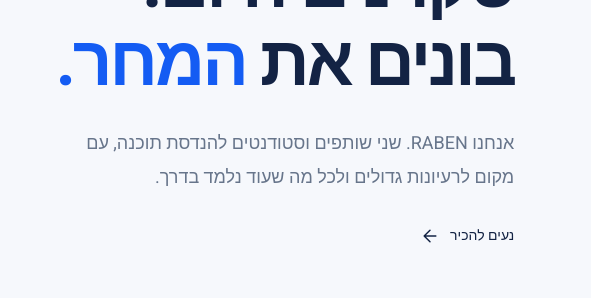
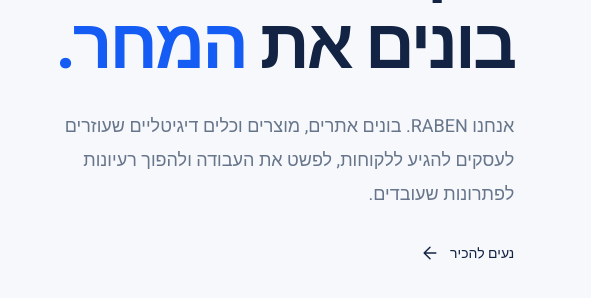
Before and after one commit to RABEN-raz-ben/raben-website, a plain HTML site: page dist/index.html in a window 1280 px wide. Shown: the part 365-663 px from the top of the page, 689-1280 px from the left. Drawn offline with Linux system fonts and the light colour scheme.

Commit message:
Align hero copy and page description with business-focused digital services

```diff
--- a/dist/index.html
+++ b/dist/index.html
@@ -1,11 +1,11 @@
 <!doctype html>
 <html lang="he" dir="rtl">
-<head><meta charset="utf-8"><meta name="viewport" content="width=device-width, initial-scale=1"><meta name="theme-color" content="#edf3fb"><meta name="description" content="RABEN — שני שותפים, סטודנטים להנדסת תוכנה. המקום לעשייה, לרעיונות ולדברים שעוד נבנה."><title>RABEN — בונים את מה שבא</title><link rel="stylesheet" href="styles.css"><script src="content.js" defer></script><script src="app.js" defer></script></head>
+<head><meta charset="utf-8"><meta name="viewport" content="width=device-width, initial-scale=1"><meta name="theme-color" content="#edf3fb"><meta name="description" content="RABEN — פיתוח אתרים, מוצרים וכלים דיגיטליים לעסקים. פתרונות שמחברים אתכם ללקוחות ומפשטים את העבודה."><title>RABEN — בונים את מה שבא</title><link rel="stylesheet" href="styles.css"><script src="content.js" defer></script><script src="app.js" defer></script></head>
 <body>
 <svg class="icon-definitions" xmlns="http://www.w3.org/2000/svg" aria-hidden="true" focusable="false"><defs><symbol id="icon-arrow-left" viewBox="0 0 24 24"><path d="m12 19-7-7 7-7M5 12h14"/></symbol><symbol id="icon-arrow-up" viewBox="0 0 24 24"><path d="m5 12 7-7 7 7M12 5v14"/></symbol><symbol id="icon-arrow-up-right" viewBox="0 0 24 24"><path d="M7 7h10v10M7 17 17 7"/></symbol><symbol id="icon-file-text" viewBox="0 0 24 24"><path d="M14 2H6a2 2 0 0 0-2 2v16a2 2 0 0 0 2 2h12a2 2 0 0 0 2-2V8zM14 2v6h6M8 13h8M8 17h6"/></symbol><symbol id="icon-asterisk" viewBox="0 0 24 24"><path d="M12 4v16M5.1 8l13.8 8M5.1 16 18.9 8"/></symbol></defs></svg>
 <header class="header"><a class="wordmark" href="#" aria-label="RABEN, דף הבית">RABEN<span></span></a><nav aria-label="ניווט ראשי"><a href="#about">מי אנחנו</a><a href="#projects">העשייה שלנו</a></nav><a class="nav-cta" href="#contact">יש לכם רעיון? <svg class="icon" width="20" height="20" viewBox="0 0 24 24" fill="none" stroke="currentColor" stroke-width="1.75" stroke-linecap="round" stroke-linejoin="round" aria-hidden="true" focusable="false"><use href="#icon-arrow-left"></use></svg></a></header>
 <main>
-<section class="hero"><div class="hero-copy"><h1>סקרנים היום.<br>בונים את <span>המחר.</span></h1><p>אנחנו RABEN. שני שותפים וסטודנטים להנדסת תוכנה, עם מקום לרעיונות גדולים ולכל מה שעוד נלמד בדרך.</p><div class="hero-actions"><a class="text-link" href="#about">נעים להכיר <svg class="icon" width="20" height="20" viewBox="0 0 24 24" fill="none" stroke="currentColor" stroke-width="1.75" stroke-linecap="round" stroke-linejoin="round" aria-hidden="true" focusable="false"><use href="#icon-arrow-left"></use></svg></a></div><div class="hero-note"><span>LEARN. BUILD. EVOLVE.</span><i></i><span>הסיפור שלנו רק מתחיל</span></div></div><div class="hero-art"><div class="orbital orbital-one"></div><div class="orbital orbital-two"></div><img src="assets/raben-logo.png" alt="הסמל של RABEN: רובוט מחייך לצד שתי דמויות בתוך לולאה כחולה" width="1254" height="1254"><div class="art-tag"><span class="status-dot"></span> ALWAYS IN THE MAKING</div><span class="art-index">01 / OUR NEXT CHAPTER</span></div></section>
+<section class="hero"><div class="hero-copy"><h1>סקרנים היום.<br>בונים את <span>המחר.</span></h1><p>אנחנו RABEN. בונים אתרים, מוצרים וכלים דיגיטליים שעוזרים לעסקים להגיע ללקוחות, לפשט את העבודה ולהפוך רעיונות לפתרונות שעובדים.</p><div class="hero-actions"><a class="text-link" href="#about">נעים להכיר <svg class="icon" width="20" height="20" viewBox="0 0 24 24" fill="none" stroke="currentColor" stroke-width="1.75" stroke-linecap="round" stroke-linejoin="round" aria-hidden="true" focusable="false"><use href="#icon-arrow-left"></use></svg></a></div><div class="hero-note"><span>LEARN. BUILD. EVOLVE.</span><i></i><span>הסיפור שלנו רק מתחיל</span></div></div><div class="hero-art"><div class="orbital orbital-one"></div><div class="orbital orbital-two"></div><img src="assets/raben-logo.png" alt="הסמל של RABEN: רובוט מחייך לצד שתי דמויות בתוך לולאה כחולה" width="1254" height="1254"><div class="art-tag"><span class="status-dot"></span> ALWAYS IN THE MAKING</div><span class="art-index">01 / OUR NEXT CHAPTER</span></div></section>
 <div class="ticker" aria-hidden="true"><span>רעיון</span><svg class="icon ticker-icon" width="20" height="20" viewBox="0 0 24 24" fill="none" stroke="currentColor" stroke-width="1.75" stroke-linecap="round" stroke-linejoin="round" aria-hidden="true" focusable="false"><use href="#icon-asterisk"></use></svg><span>למידה</span><svg class="icon ticker-icon" width="20" height="20" viewBox="0 0 24 24" fill="none" stroke="currentColor" stroke-width="1.75" stroke-linecap="round" stroke-linejoin="round" aria-hidden="true" focusable="false"><use href="#icon-asterisk"></use></svg><span>ניסוי</span><svg class="icon ticker-icon" width="20" height="20" viewBox="0 0 24 24" fill="none" stroke="currentColor" stroke-width="1.75" stroke-linecap="round" stroke-linejoin="round" aria-hidden="true" focusable="false"><use href="#icon-asterisk"></use></svg><span>בנייה</span><svg class="icon ticker-icon" width="20" height="20" viewBox="0 0 24 24" fill="none" stroke="currentColor" stroke-width="1.75" stroke-linecap="round" stroke-linejoin="round" aria-hidden="true" focusable="false"><use href="#icon-asterisk"></use></svg><span>התקדמות</span><svg class="icon ticker-icon" width="20" height="20" viewBox="0 0 24 24" fill="none" stroke="currentColor" stroke-width="1.75" stroke-linecap="round" stroke-linejoin="round" aria-hidden="true" focusable="false"><use href="#icon-asterisk"></use></svg><span dir="ltr">RABEN</span></div>
 <section class="about section" id="about"><div class="section-label"><span>01</span> השותפים לפתרון הבא שלכם</div><div class="about-grid"><h2>הצורך שלכם.<br><span>מה שנבנה סביבו.</span></h2><div><p class="about-text" id="about-text"></p><p class="muted">מכירים את העסק, את האנשים שישתמשו בפתרון ואת מה שתרצו להשיג. יחד מגדירים מה כדאי לבנות קודם, ומפתחים פתרון ממוקד שמתאים לכם ויכול לצמוח עם העסק.</p><div class="about-details"><div><span>המיקוד שלנו</span><strong>פתרונות דיגיטליים לעסקים</strong></div><div><span>הגישה שלנו</span><strong>להכיר אתכם. לבנות בשבילכם.</strong></div></div></div></div><div id="capabilities"></div></section>
 <section class="projects section" id="projects"><div class="section-label"><span>02</span> מה אנחנו בונים</div><div class="section-heading"><div><h2>מקום לעשייה.<br><span>ולמה שעוד יגיע.</span></h2></div><span class="small-label">OUR WORK, AS IT GROWS</span></div><div id="project-list"></div></section>
```
